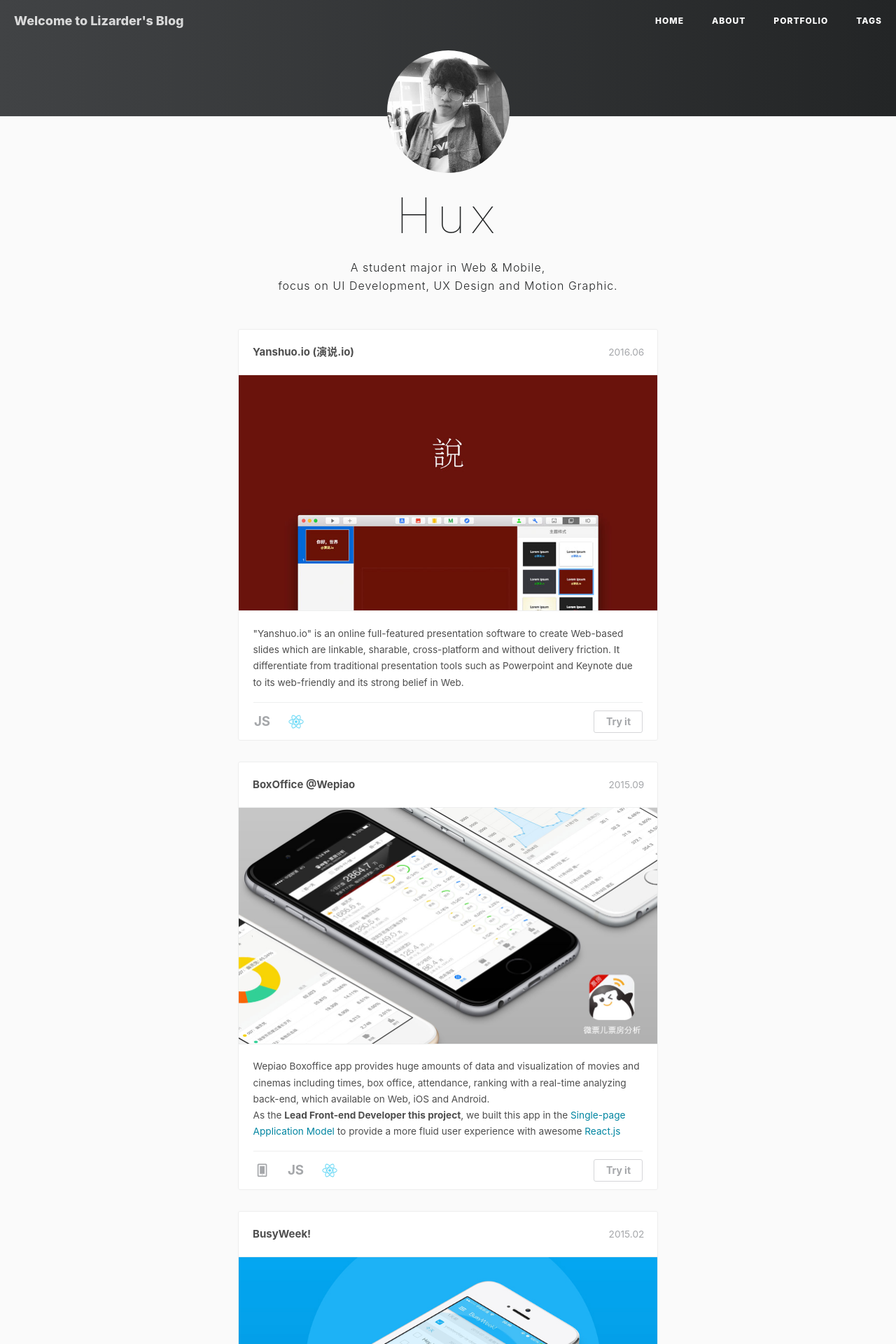
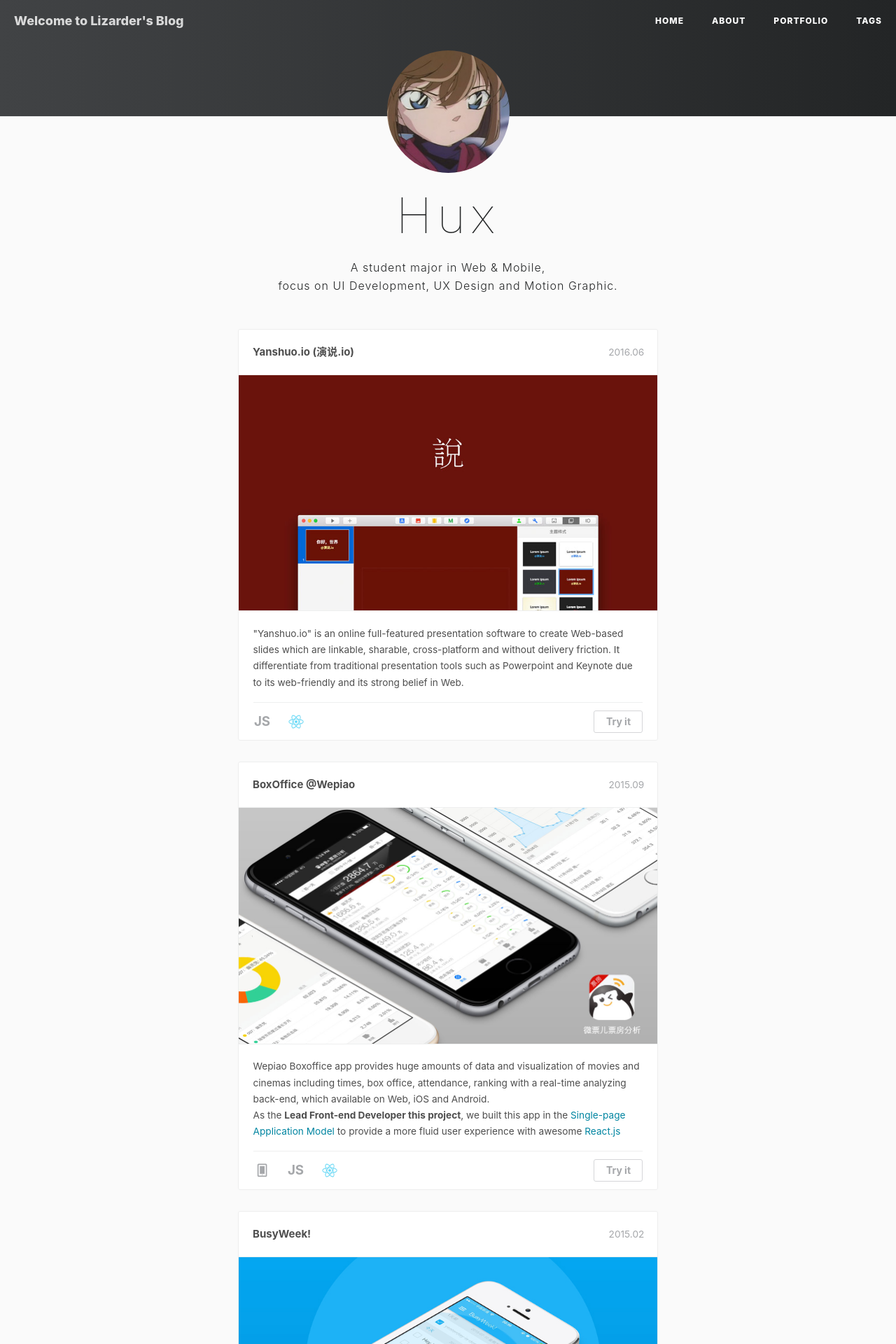
Before and after one commit to Lizarder/Lizarder.github.io, a Jekyll site: the page built from portfolio/index.html, in a window 1280 px wide. Shown: the top 1920 px of the page at 70% size. Built offline with Jekyll 4.4.1, drawn with Linux system fonts in a browser that asks for light colours; nearby versions of some CDN libraries; comment, search, counter and statistics services are not loaded.

Commit message:
update blog
update head and about bg

```diff
--- a/_config.yml
+++ b/_config.yml
@@ -71,7 +71,7 @@
 # Sidebar settings
 sidebar: true                           # whether or not using Sidebar.
 sidebar-about-description: "未知的路上越走越远......"
-sidebar-avatar: /img/avatar-hux.jpg      # use absolute URL, seeing it's used in both `/` and `/about/`
+sidebar-avatar: /img/ai2.jpg      # use absolute URL, seeing it's used in both `/` and `/about/`
 
 
 
--- a/about.html
+++ b/about.html
@@ -2,7 +2,7 @@
 layout: page
 title: "About"
 description: "Hey, this is Hux."
-header-img: "img/about-bg.jpg"
+header-img: "img/about_bg.jpg"
 ---
 
 <!-- Language Selector -->
--- a/portfolio/index.html
+++ b/portfolio/index.html
@@ -16,7 +16,7 @@
 	<body>
 		<div class="container" style="margin:0;padding:0;width:100%;">
 			<header>
-				<img width="175" height="175" style="border-radius:50%;" src="/img/avatar-hux.jpg">
+				<img width="175" height="175" style="border-radius:50%;" src="/img/ai2.jpg">
 				<h1>Hux</h1>
 				<p>A student major in Web & Mobile,<br>
 					focus on UI Development, UX Design and Motion Graphic.</p>
```
Also changed, not shown: README.zh.md (+1 -1 lines), img/about-bg.jpg (deleted), img/about_bg.jpg (added), img/ai.jpg (added), img/ai2.jpg (added), img/avatar-hux.jpg (deleted), img/avatar-qcon-hux.jpg (deleted), img/avatar-sea-hux.jpg (deleted).
